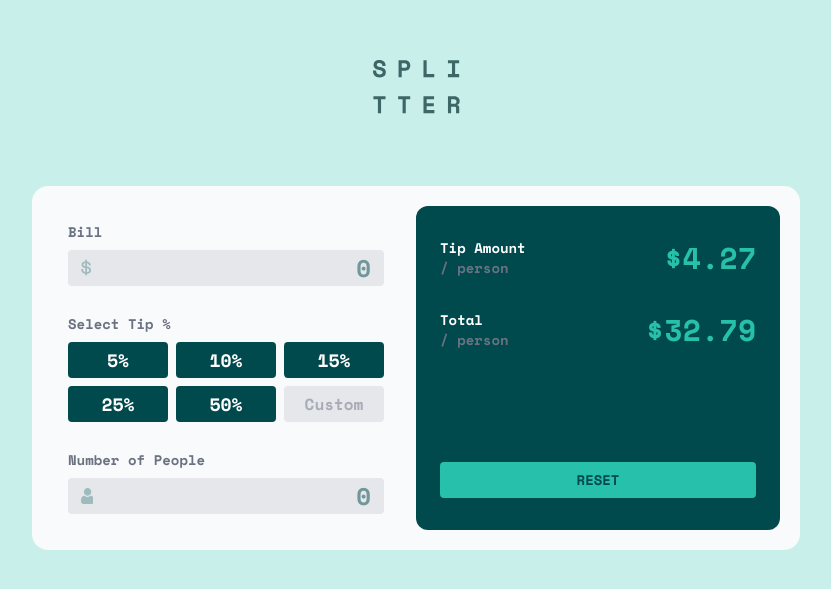
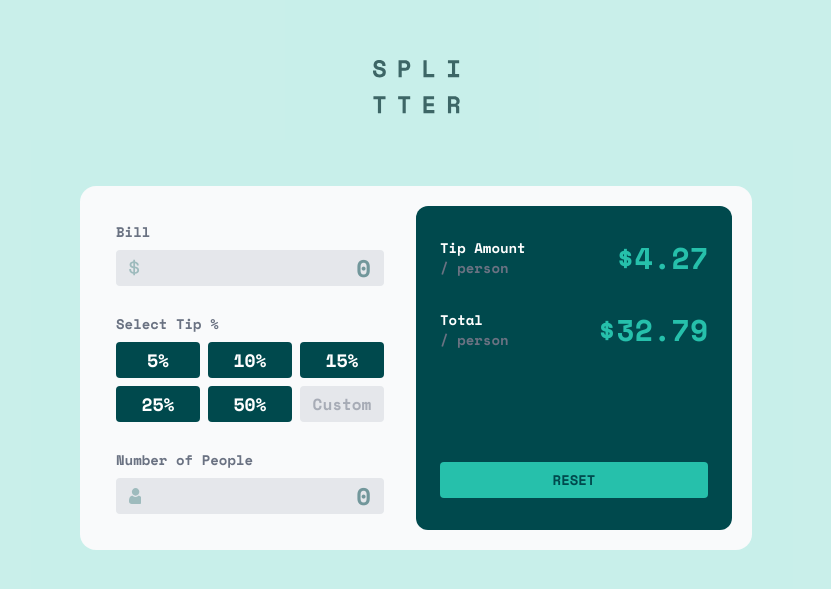
Before and after one commit to AIY7788/tip-calculator-app-main, a React (Vite) app: page / in a window 1280 px wide. Shown: the part 115-704 px from the top of the page, without its empty margins (224-1055 px from the left). Built offline with nearby package versions, Linux system fonts and the light colour scheme.

Commit message:
Updated max width for card

```diff
--- a/src/App.tsx
+++ b/src/App.tsx
@@ -8,7 +8,7 @@ const App = () => {
       <div className="flex justify-center py-10">
         <Logo />
       </div>
-      <div className="max-w-3xl bg-gray-50 p-5 rounded-t-2xl sm:flex gap-4 md:rounded-2xl">
+      <div className="max-w-2xl bg-gray-50 p-5 rounded-t-2xl sm:flex gap-4 md:rounded-2xl">
         <form action="" className="flex flex-col gap-5 sm:gap-7 sm:p-4">
           <BillInput />
           <SelectTip />
```
